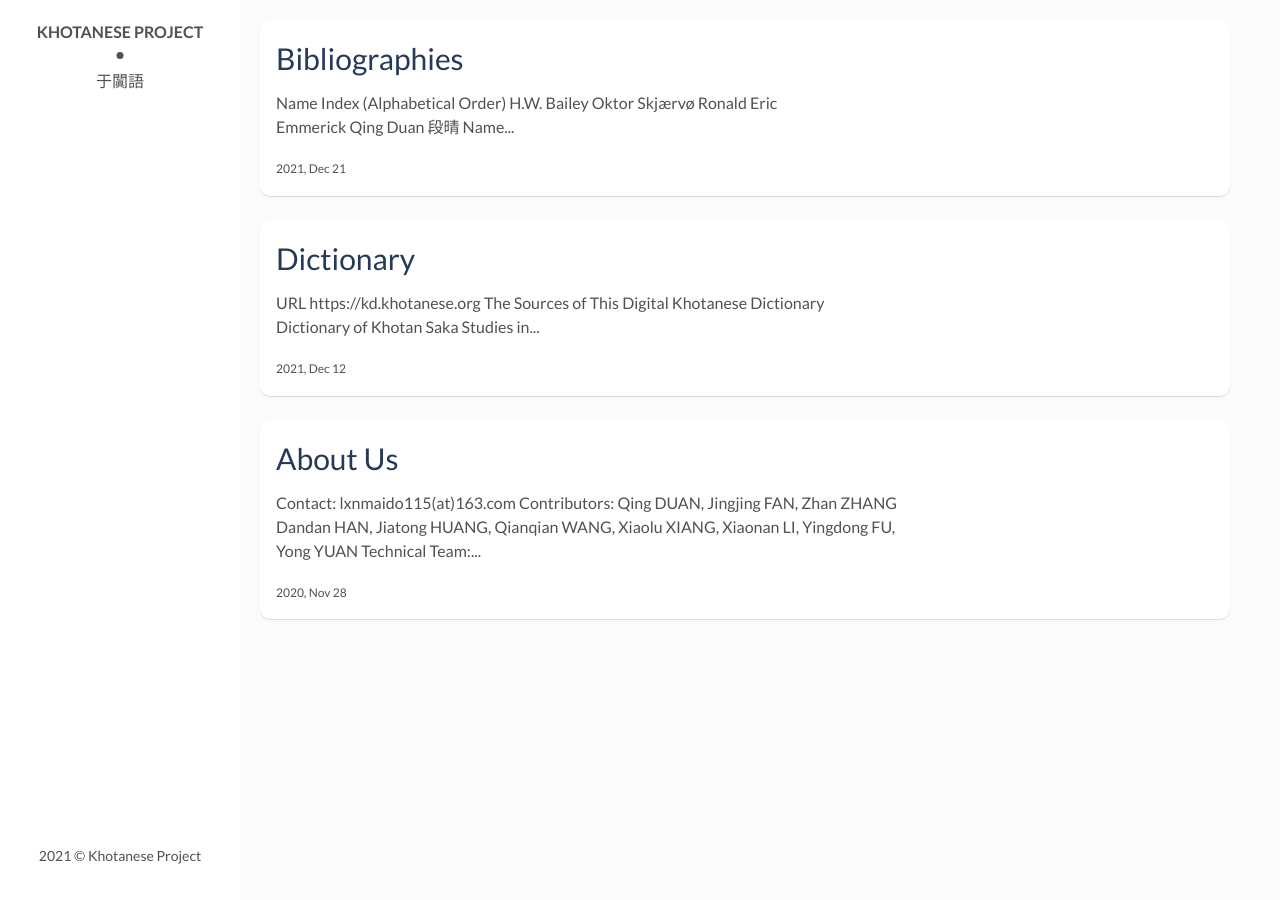
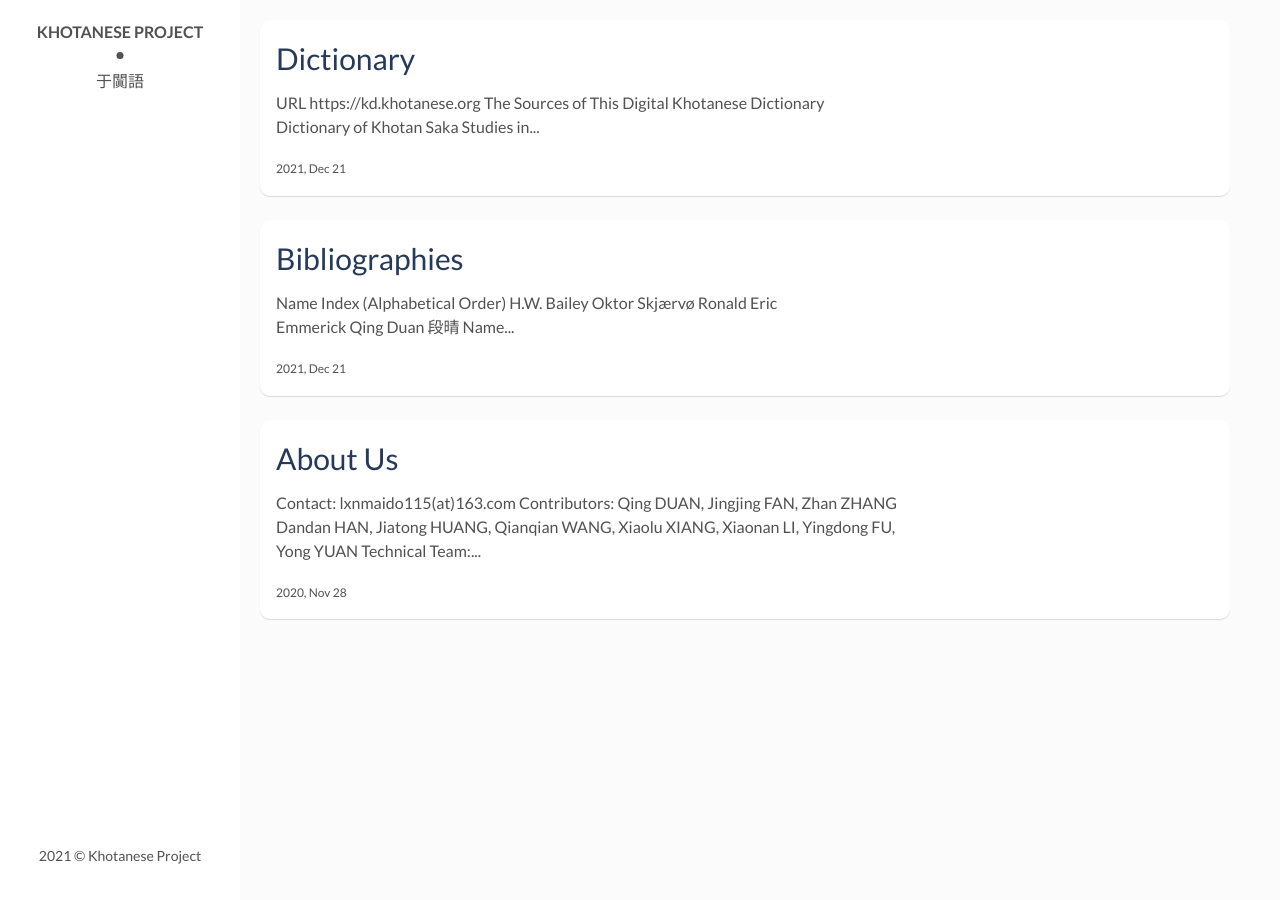
Before and after one commit to khotanese/khotanese.github.io, a Jekyll site: the page built from index.html, in a window 1280 px wide. Built offline with Jekyll 4.4.1, drawn with Linux system fonts in a browser that asks for light colours; the list of posts is cut into pages by our own code.

Commit message:
change update date

```diff
--- a/_posts/2021-12-12-dictionary.markdown
+++ b/_posts/2021-12-21-dictionary.markdown
@@ -1,7 +1,7 @@
 ---
 layout: post
 title: "Dictionary"
-date: 2021-12-12 08:31:00 +0800
+date: 2021-12-21 11:38:00 +0800
 description: # Add post description (optional)
 img:  # Add image post (optional)
 ---
```
